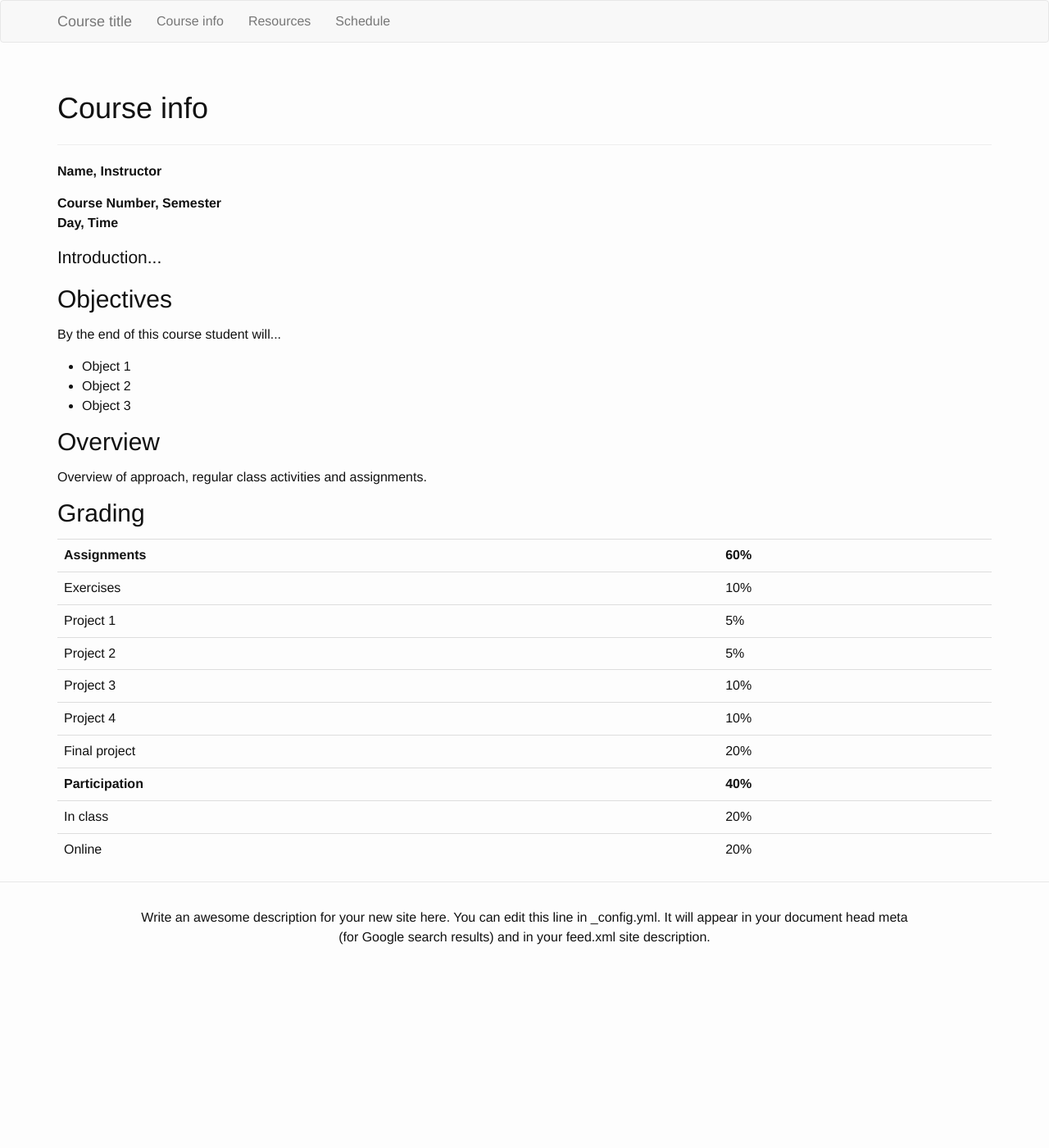
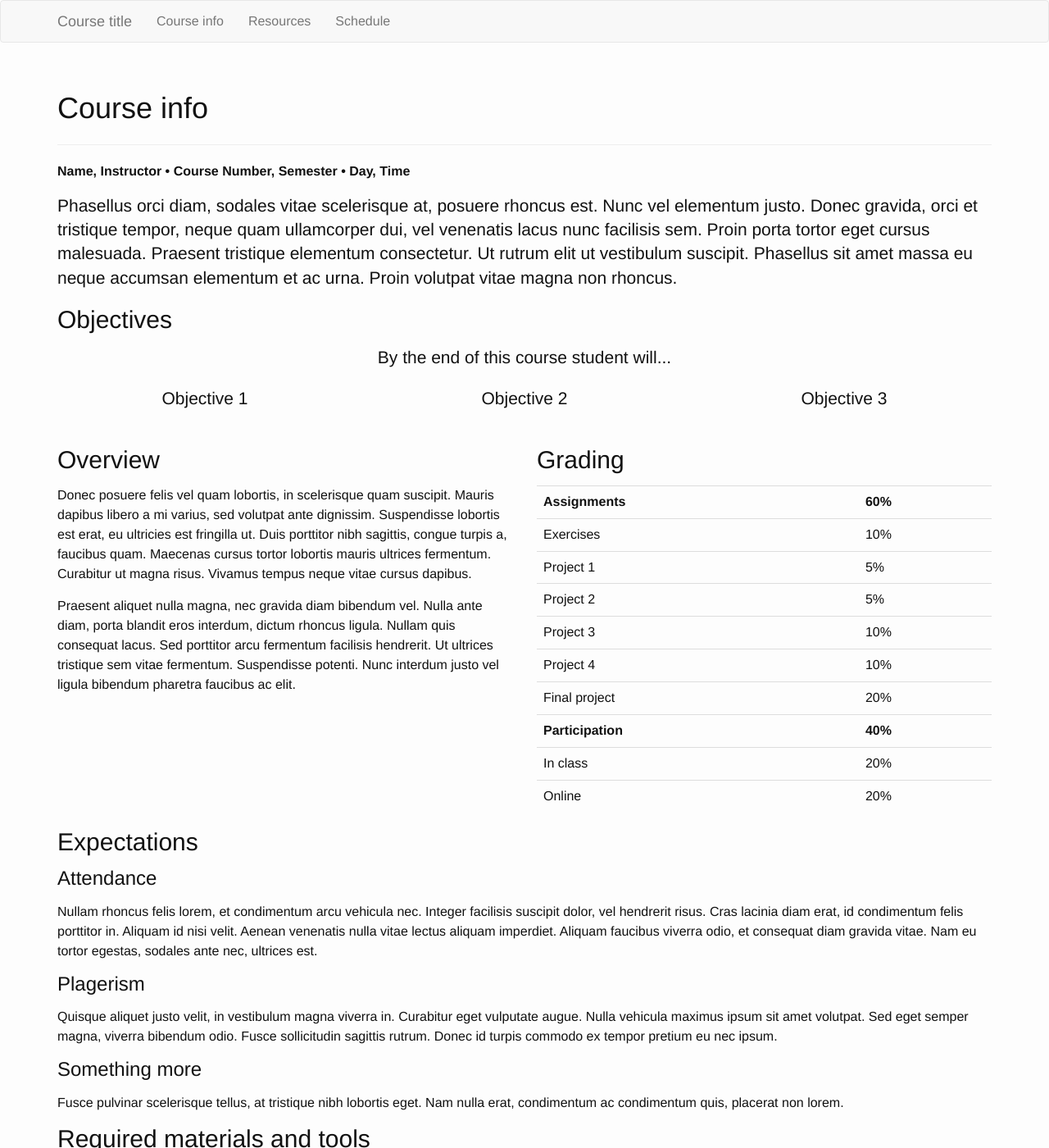
Before and after one commit to michelav/fa7-frameworks, a Jekyll site: the page built from course-info.html, in a window 1280 px wide and 1400 px high. Shown: the whole window at 82% size. Built offline with Jekyll 4.4.1, drawn with Linux system fonts in a browser that asks for light colours; some of the changed text lies outside the part shown.

Commit message:
Add bootstrap layout to course info, additional sections for required materials, expectations.

```diff
--- a/course-info.html
+++ b/course-info.html
@@ -4,26 +4,38 @@ title: Course info
 permalink: /course-info/
 ---
 
-<p><strong>Name, Instructor</strong></p>
+<p><strong>Name, Instructor &bull; Course Number, Semester &bull; Day, Time</strong></p>
 
-<p><strong>Course Number, Semester
-<br/>Day, Time</strong></p>
-
-<p class="lead">Introduction...</p>
+<p class="lead">Phasellus orci diam, sodales vitae scelerisque at, posuere rhoncus est. Nunc vel elementum justo. Donec gravida, orci et tristique tempor, neque quam ullamcorper dui, vel venenatis lacus nunc facilisis sem. Proin porta tortor eget cursus malesuada. Praesent tristique elementum consectetur. Ut rutrum elit ut vestibulum suscipit. Phasellus sit amet massa eu neque accumsan elementum et ac urna. Proin volutpat vitae magna non rhoncus. </p>
 
 <h2>Objectives</h2>
-<p>By the end of this course student will...</p>
+<p class="lead text-center">By the end of this course student will...</p>
 
-<ul>
- <li>Object 1</li>
- <li>Object 2</li>
- <li>Object 3</li>
-</ul>
+<div class="row">
+  <div class="col-sm-4">
+    <p class="lead text-center">Objective 1</p>
+  </div>
 
+  <div class="col-sm-4">
+     <p class="lead text-center">Objective 2</p>
+  </div>
+
+  <div class="col-sm-4">
+     <p class="lead text-center">Objective 3</p>
+  </div>
+</div>
+
+<br/>
+
+<div class="row">
+  <div class="col-sm-6">
     <h2>Overview</h2>
 
-<p>Overview of approach, regular class activities and assignments.</p>
+    <p>Donec posuere felis vel quam lobortis, in scelerisque quam suscipit. Mauris dapibus libero a mi varius, sed volutpat ante dignissim. Suspendisse lobortis est erat, eu ultricies est fringilla ut. Duis porttitor nibh sagittis, congue turpis a, faucibus quam. Maecenas cursus tortor lobortis mauris ultrices fermentum. Curabitur ut magna risus. Vivamus tempus neque vitae cursus dapibus.</p>
 
+    <p>Praesent aliquet nulla magna, nec gravida diam bibendum vel. Nulla ante diam, porta blandit eros interdum, dictum rhoncus ligula. Nullam quis consequat lacus. Sed porttitor arcu fermentum facilisis hendrerit. Ut ultrices tristique sem vitae fermentum. Suspendisse potenti. Nunc interdum justo vel ligula bibendum pharetra faucibus ac elit.</p>
+  </div>
+  <div class="col-sm-6">
     <h2>Grading</h2>
 
     <table class="table ">
@@ -39,3 +51,28 @@ permalink: /course-info/
       <tr> <td>In class</td> <td>20%</td> </tr>
       <tr> <td>Online</td> <td>20%</td> </tr>
     </table>
+  </div>
+
+</div>
+
+<h2>Expectations</h2>
+
+<h3>Attendance</h3>
+<p>Nullam rhoncus felis lorem, et condimentum arcu vehicula nec. Integer facilisis suscipit dolor, vel hendrerit risus. Cras lacinia diam erat, id condimentum felis porttitor in. Aliquam id nisi velit. Aenean venenatis nulla vitae lectus aliquam imperdiet. Aliquam faucibus viverra odio, et consequat diam gravida vitae. Nam eu tortor egestas, sodales ante nec, ultrices est.</p>
+
+<h3>Plagerism</h3>
+<p>Quisque aliquet justo velit, in vestibulum magna viverra in. Curabitur eget vulputate augue. Nulla vehicula maximus ipsum sit amet volutpat. Sed eget semper magna, viverra bibendum odio. Fusce sollicitudin sagittis rutrum. Donec id turpis commodo ex tempor pretium eu nec ipsum.</p>
+
+<h3>Something more</h3>
+<p>Fusce pulvinar scelerisque tellus, at tristique nibh lobortis eget. Nam nulla erat, condimentum ac condimentum quis, placerat non lorem.</p>
+
+
+<h2>Required materials and tools</h2>
+
+<p>Ut et odio sed sem rutrum sagittis sed id magna. Etiam luctus magna ligula, non efficitur lectus bibendum ut. Praesent porttitor interdum urna sodales pulvinar. Nullam eu metus ultricies, elementum turpis a, pulvinar nibh. </p>
+
+<ul>
+  <li>Required item</li>
+  <li>Required item</li>
+  <li>Required item</li>
+</ul>
```
Lines whose indentation alone changed are shown as unchanged.
